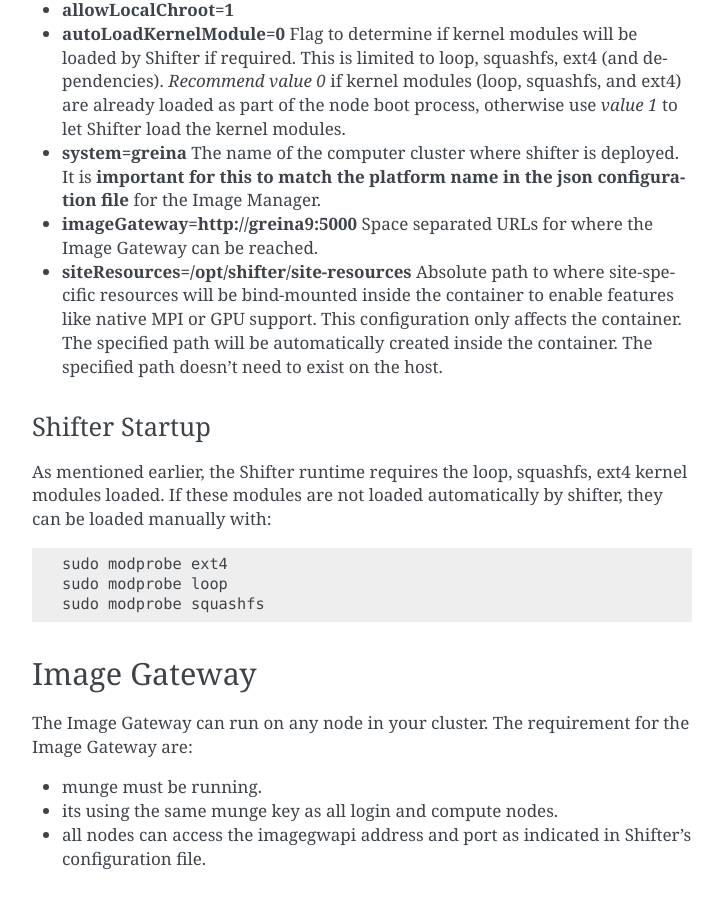
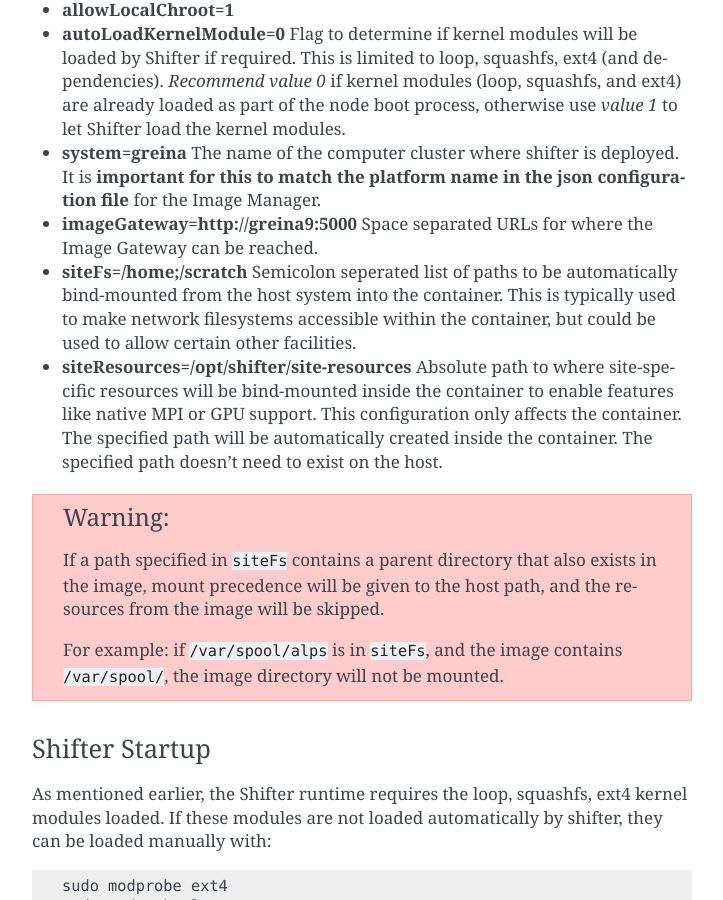
Before and after one commit to NERSC/shifter, a Sphinx documentation site: the page built from doc/install/manualinstallgpu.rst, in a window 1280 px wide and 900 px high, scrolled down 2611 px. Shown: the whole window, without its empty margins (388-1111 px from the left). Built offline with Sphinx 7.4.7, drawn with Linux system fonts in a browser that asks for light colours.

Commit message:
Added warnings about siteFs effects on Sphinx documentation manual install page

```diff
--- a/doc/install/manualinstallgpu.rst
+++ b/doc/install/manualinstallgpu.rst
@@ -101,7 +101,16 @@
 * **autoLoadKernelModule=0** Flag to determine if kernel modules will be loaded by Shifter if required. This is limited to loop, squashfs, ext4 (and dependencies). *Recommend value 0* if kernel modules (loop, squashfs, and ext4) are already loaded as part of the node boot process, otherwise use *value 1* to let Shifter load the kernel modules.
 * **system=greina** The name of the computer cluster where shifter is deployed. It is **important for this to match the platform name in the json configuration file** for the Image Manager.
 * **imageGateway=http://greina9:5000** Space separated URLs for where the Image Gateway can be reached.
+* **siteFs=/home;/scratch** Semicolon seperated list of paths to be automatically bind-mounted from the host system into the container. This is typically used to make network filesystems accessible within the container, but could be used to allow certain other facilities.
 * **siteResources=/opt/shifter/site-resources** Absolute path to where site-specific resources will be bind-mounted inside the container to enable features like native MPI or GPU support. This configuration only affects the container. The specified path will be automatically created inside the container. The specified path doesn't need to exist on the host.
+
+.. warning::
+    If a path specified in ``siteFs`` contains a parent directory that also exists in
+    the image, mount precedence will be given to the host path, and the resources
+    from the image will be skipped.
+
+    For example: if ``/var/spool/alps`` is in ``siteFs``, and the image contains
+    ``/var/spool/``, the image directory will not be mounted.
 
 
 Shifter Startup
```
Also changed, not shown: 1 other file.
